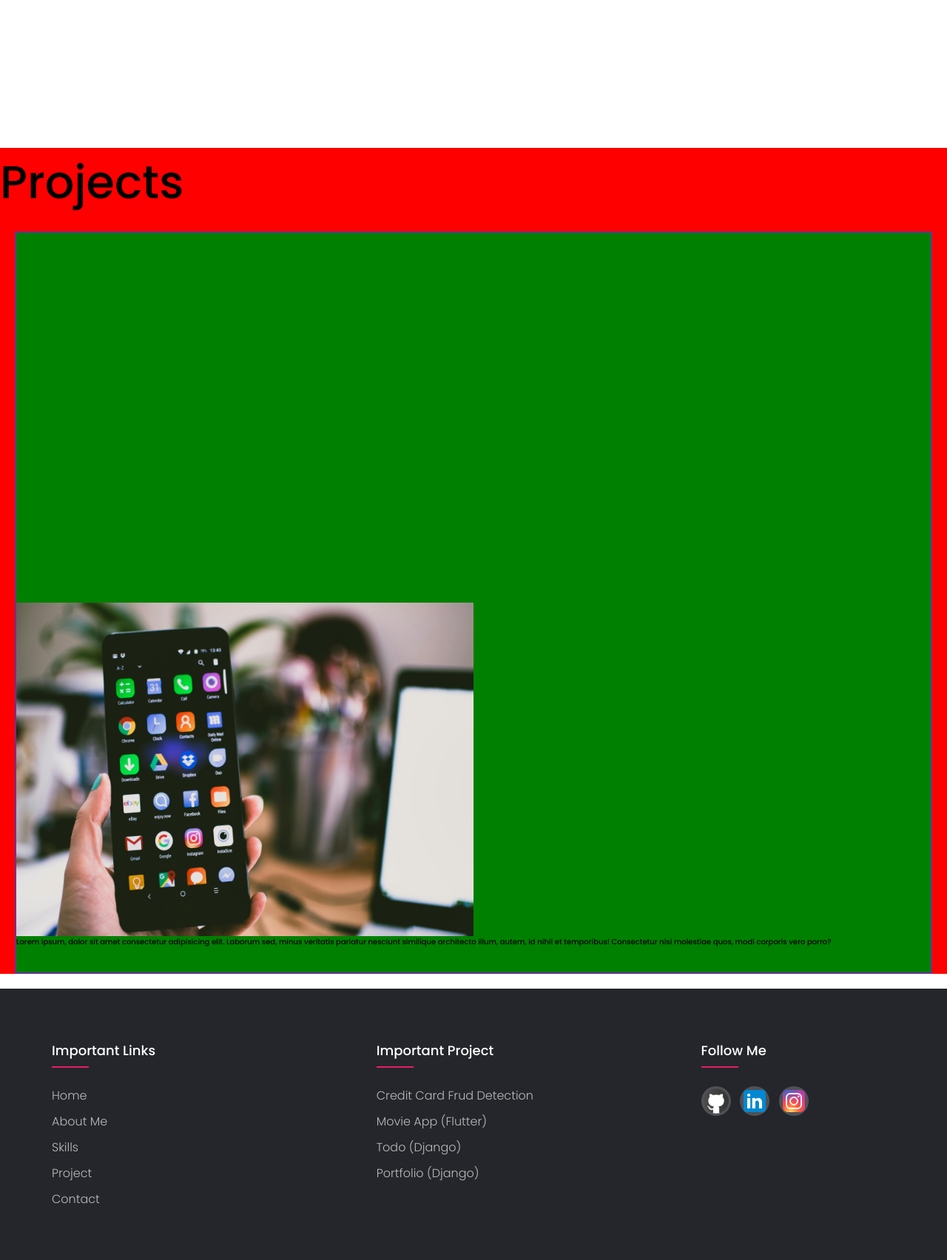
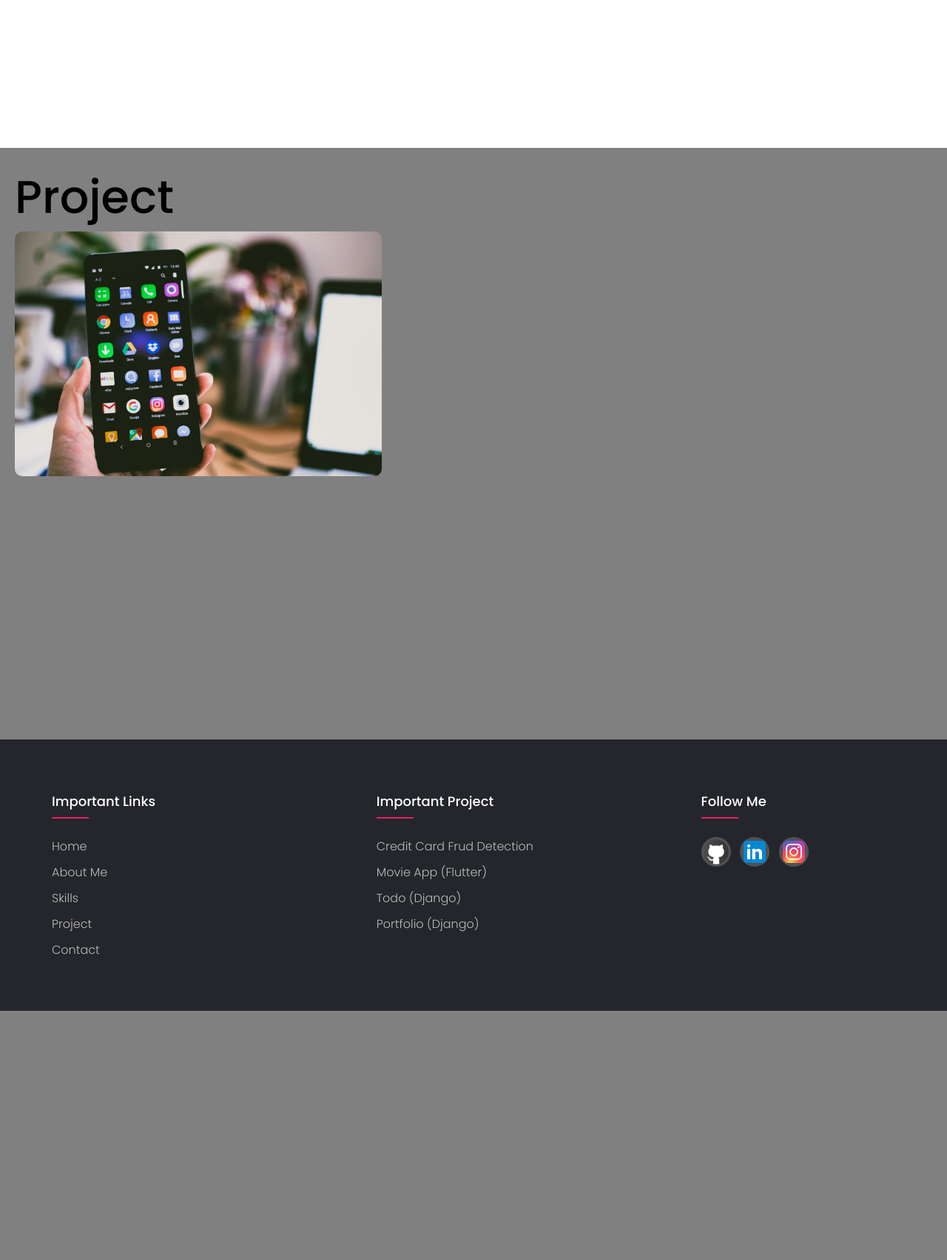
Before and after one commit to HastagKc/MyPortfolio, a Django app: page / in a window 1280 px wide. Shown: the part 2320-4024 px from the top of the page at 74% size. After the commit the page ends 3687 px from the top, so only its background shows below. Run offline with Django 5.2, Linux system fonts and the light colour scheme; data comes from the database, SQL or seed files in the repository.

Commit message:
working on project of my porfolio

```diff
--- a/myportfolio/static/css/style.css
+++ b/myportfolio/static/css/style.css
@@ -183,27 +183,72 @@ h3 {
 }
 
 /* project section start  */
-#projects-section {
-  background-color: red;
+#project-section {
+  /* width: 100%;
+  height: 100vh; */
+  background-color: grey;
+  padding: 20px;
 }
 
-.project-container {
-  margin: 20px;
-  border: 2px solid rebeccapurple;
-  min-height: 80vh;
-  /* display: flex; */
+#project-section .project-heading {
+  font-size: 62px;
 }
 
-.project-container .row {
-  width: 100%;
-  height: 500px;
-  background-color: green;
+#project-section .project-container {
+  width: 40%;
+  position: relative;
+  overflow: hidden;
+  border-radius: 10px;
 }
 
-.project-container .row .project-image {
-  width: 50%;
+.project-image {
+  width: 100%;
   height: 100%;
+  border-radius: 10px;
+  transition: scale 0.5s ease-in-out;
 }
+
+.project-container:hover .project-image {
+  scale: 1.2;
+}
+
+.overlay-div {
+  width: 100%;
+  height: 0%;
+  background-color: black;
+  position: absolute;
+  bottom: -5;
+  left: 0;
+  right: 0;
+  padding: 20px;
+  margin: 5px 0px 0px 0px;
+  transition: all 0.7s ease-in-out;
+}
+.project-title,
+.project-subtitle,
+.project-description {
+  color: rgb(47, 75, 136);
+  margin-top: 5px;
+}
+
+.project-title {
+  font-size: 2.8rem;
+  color: red;
+}
+
+.project-subtitle {
+  font-size: 1.6rem;
+}
+
+.project-description {
+  font-size: 1.4rem;
+}
+
+#project-section .project-container:hover .overlay-div {
+  height: 60%;
+  bottom: 0;
+}
+
 /* project section end  */
 
 /* footer section */
--- a/myportfolio/templates/index.html
+++ b/myportfolio/templates/index.html
@@ -87,34 +87,29 @@
     </section>
 
     <!-- project section start  -->
-    <section id="projects-section">
-      <h1 data-outline="Projects">Projects</h1>
+    <section id="project-section">
+      <h1 class="project-heading">Project</h1>
+
       <div class="project-container">
-        <!-- 1st row -->
-        <div class="row">
-          <div class="project-image-div"></div>
-          <div class="project-dis-div"></div>
+        <div class="left">
+          <img
+            src="{% static 'img/project-img/mobile.jpg'%}"
+            alt="Coding"
+            class="project-image"
+          />
         </div>
-
-        <!-- 2nd row -->
-        <div class="row">
-          <div class="project-image-div">
-            <img
-              class="project-image"
-              src="{% static 'project-img/mobile.jpg' %}"
-              alt="project-image"
-            />
-          </div>
-          <div class="project-dis-div">
-            Lorem ipsum, dolor sit amet consectetur adipisicing elit. Laborum
-            sed, minus veritatis pariatur nesciunt similique architecto illum,
-            autem, id nihil et temporibus! Consectetur nisi molestiae quos, modi
-            corporis vero porro?
-          </div>
+        <div class="overlay-div">
+          <h2 class="project-title">Baby Buy</h2>
+          <h3 class="project-subtitle">Android Development Project</h3>
+          <p class="project-description">
+            Lorem, ipsum dolor sit amet consectetur adipisicing elit. Corporis,
+            laudantium quam minus esse veniam vitae praesentium exercitationem
+            illum reprehenderit culpa earum error qui provident ducimus aliquid
+            voluptates nisi necessitatibus ad.
+          </p>
         </div>
       </div>
     </section>
-
     <!-- project section end -->
 
     <!-- footer -->
```
